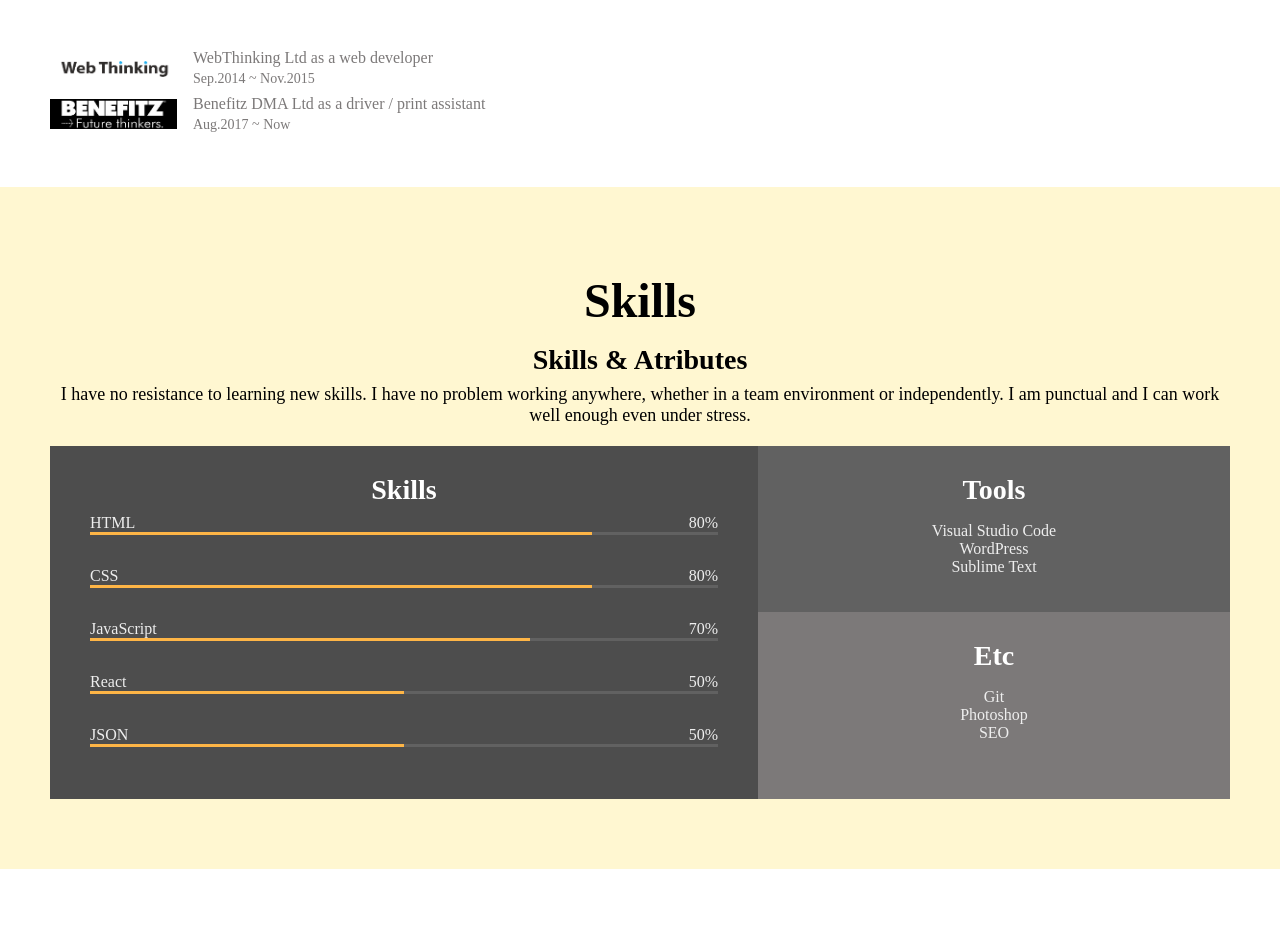
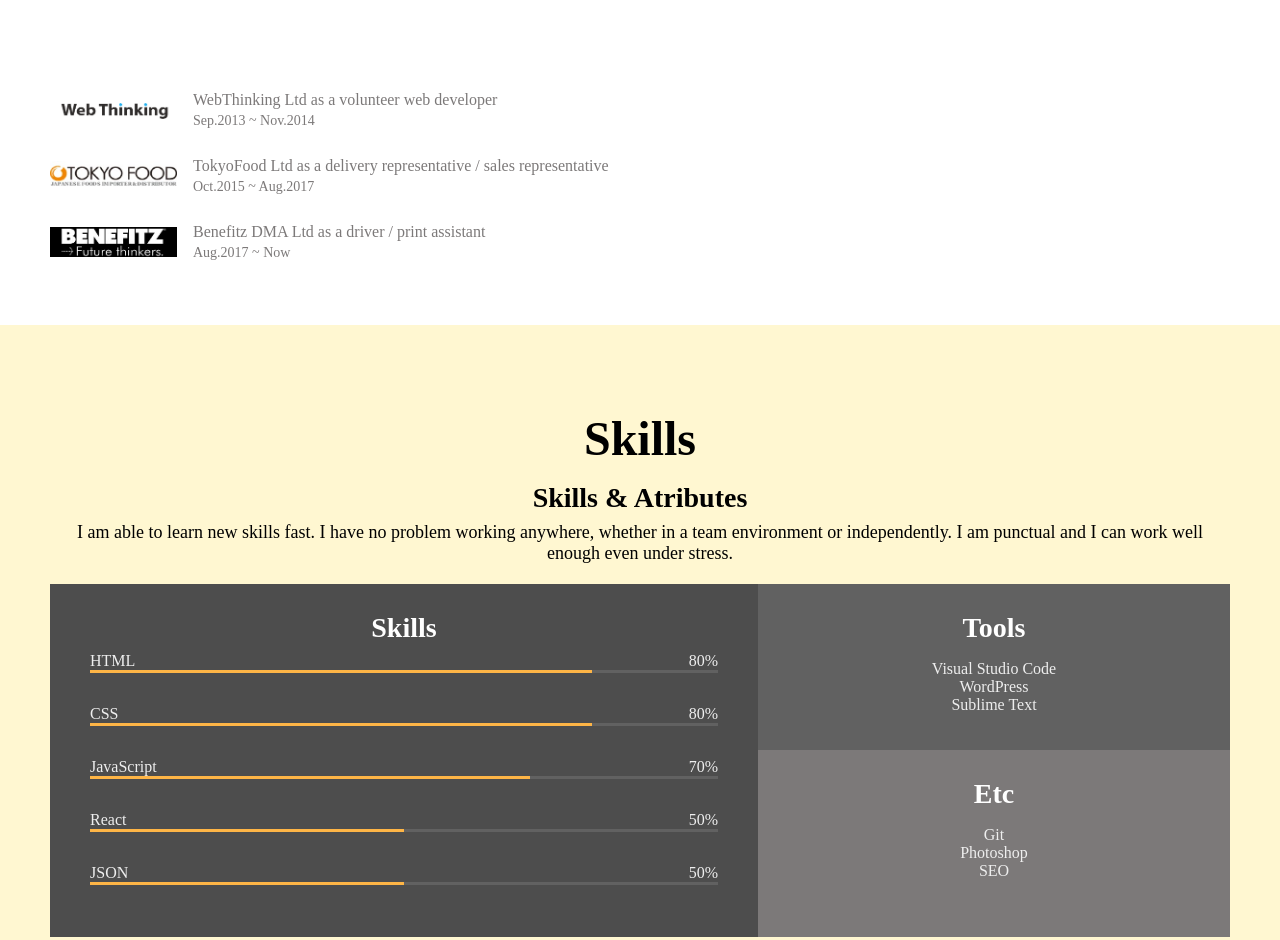
Before and after one commit to SongJayden/SongJayden.github.io, a plain HTML site: page index.html in a window 1280 px wide. Shown: the part 1297-2237 px from the top of the page. Drawn offline with Linux system fonts and the light colour scheme.

Commit message:
edit text, css, skills

```diff
--- a/index.html
+++ b/index.html
@@ -35,7 +35,7 @@
             <li class="navbar__menu__item"data-link="#about">About</li>
             <li class="navbar__menu__item"data-link="#skills">Skills</li>
             <li class="navbar__menu__item"data-link="#work">My Work</li>
-            <li class="navbar__menu__item"data-link="#testimonials">Testimonials</li>
+            <li class="navbar__menu__item"data-link="#testimonials">Qualifications</li>
             <li class="navbar__menu__item"data-link="#contact">Contact</li>
             </ul>
         <button class="navbar__toggle-btn">
@@ -51,7 +51,7 @@
             class="home__avatar"
         />
         <h1 class="home__title">Hello, <br/>I'm Jayden Song</h1>
-        <h2 class="home__description">A Front-end Web Developer.</h2>
+        <h2 class="home__description">A Front-end Web Developer. I am hoping to learn back-end as well. My final goal is to be a full-stack developer.</h2>
         <button class="home__contact">CONTACT ME</button>
           </div>
         </section>
@@ -106,12 +106,19 @@
                     <div class="job">
                         <img src="imgs/jobs/WebThinking.png" alt="WebThinking" class="job__logo">
                         <div class="job__description">
-                            <p class="job__name">WebThinking Ltd as a web developer</p>
-                        <p class="job__period">Sep.2014 ~ Nov.2015</p>
+                            <p class="job__name">WebThinking Ltd as a volunteer web developer</p>
+                        <p class="job__period">Sep.2013 ~ Nov.2014</p>
                         </div>
                     </div>
                     <div class="job">
-                        <img src="imgs/jobs/benefitz.jpg" alt="WebThinking" class="job__logo">
+                        <img src="imgs/jobs/tokyofood.jpg" alt="TokyoFood Ltd" class="job__logo">
+                        <div class="job__description">
+                            <p class="job__name">TokyoFood Ltd as a delivery representative / sales representative</p>
+                        <p class="job__period">Oct.2015 ~ Aug.2017</p>
+                        </div>
+                    </div>
+                    <div class="job">
+                        <img src="imgs/jobs/benefitz.jpg" alt="Benefitz" class="job__logo">
                         <div class="job__description">
                             <p class="job__name">Benefitz DMA Ltd as a driver / print assistant</p>
                         <p class="job__period">Aug.2017 ~ Now</p>
@@ -126,9 +133,9 @@
             <div class="section__container">
                 <h1>Skills</h1>
                 <h2>Skills & Atributes</h2>
-                <p>I have no resistance to learning new skills.
+                <p>I am able to learn new skills fast.
                     I have no problem working anywhere, whether in a team environment or independently.
-                    I am punctual and I can work well enough even under stress.   </p>
+                    I am punctual and I can work well enough even under stress. </p>
                 <div class="skillset">
                     <div class="skillset__left">
                         <h2 class="skillset__title">Skills</h2>
@@ -220,7 +227,7 @@
         <section id="work" class="section">
            <div class="section__container">
             <h1>Work</h1>
-            <h3>Projects</h3>
+            <h3>Projects that I developed independently.</h3>
             <div class="work__categories">
                 <button class="category__btn selected" data-filter="*">All <span class="category__count">7</span></button>
                 <button class="category__btn" data-filter="front-end">Front-end <span class="category__count">5</span></button>
@@ -319,7 +326,7 @@
         <!-- Contact -->
         <section id="contact" class="section">
             <h1 class='contact__title'>Let's talk</h1>
-            <h2 class="contact__email">jaydensong@gmail.com</h2>
+            <h2 class="contact__email">songjayden@gmail.com</h2>
             <div class="contact__links">
                 <a href="https://github.com/SongJayden" target="blank">
                     <i class="fa fa-github"></i>
--- a/style.css
+++ b/style.css
@@ -219,6 +219,7 @@ p {
 .job {
   display: flex;
   align-items: center;
+  padding: 10px 0;
 }
 .job__description {
   margin: 0 16px;
```
Also changed, not shown: imgs/jobs/tokyofood.jpg (added), 3 other files.
